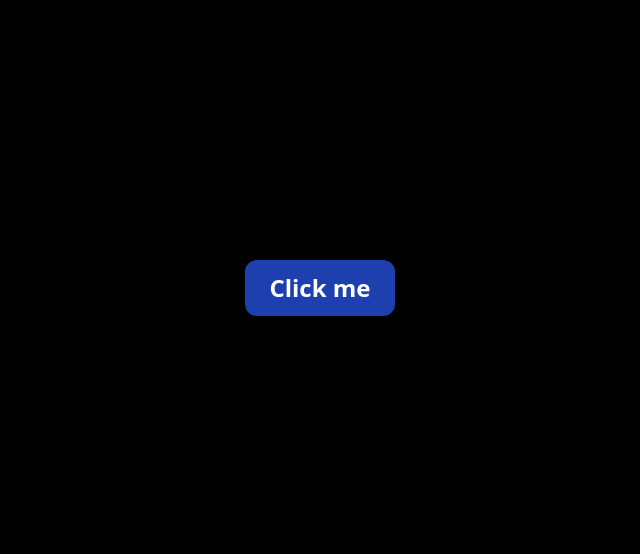
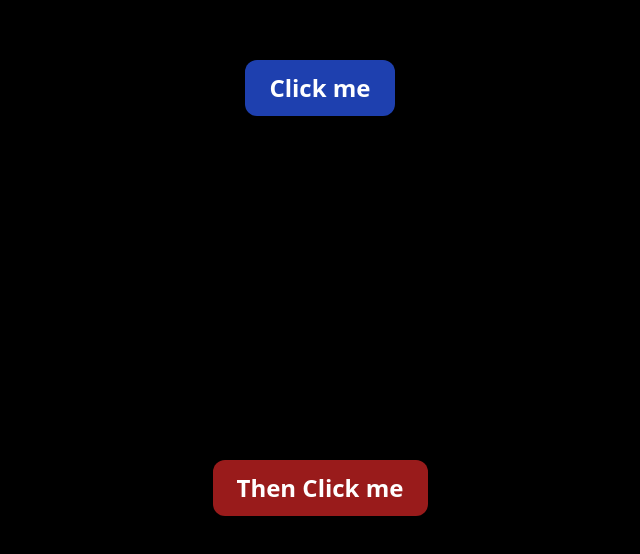
Before and after one commit to TerryFunggg/react-dialog-hook, a React (Create React App) app: page / in a window 1280 px wide. Shown: the part 112-666 px from the top of the page, without its empty margins (320-960 px from the left). Built offline with nearby package versions, Linux system fonts and the light colour scheme.

Commit message:
feat create component2 and style the app page

```diff
--- a/src/App.tsx
+++ b/src/App.tsx
@@ -1,11 +1,15 @@
 import React from "react";
 import { DialogProvider } from "./components/DialogContext";
 import Component1 from "./components/Component1";
+import Component2 from "./components/Component2";
 
 function App() {
   return (
     <DialogProvider>
-      <Component1 />
+      <div className="flex flex-col justify-around items-center h-screen m-auto">
+        <Component1 />
+        <Component2 />
+      </div>
     </DialogProvider>
   );
 }
--- a/src/components/Component1.tsx
+++ b/src/components/Component1.tsx
@@ -7,7 +7,6 @@ export default function Component1() {
   );
 
   return (
-    <div className="flex justify-center items-center h-screen m-auto">
     <button
       className="bg-blue-800 text-white py-3 px-6 text-2xl font-bold rounded-xl focus:outline-none hover:bg-blue-600 transition ease-out duration-500"
       onClick={() =>
@@ -22,6 +21,5 @@ export default function Component1() {
     >
       Click me
     </button>
-    </div>
   );
 }
--- /dev/null
+++ b/src/components/Component2.tsx
@@ -0,0 +1,25 @@
+import React, { useContext } from "react";
+import { DialogContext } from "./DialogContext";
+
+export default function Component2() {
+  const { dialogIsActive, handleDialog, dialogContent } = useContext(
+    DialogContext
+  );
+
+  return (
+    <button
+      className="bg-red-800 text-white py-3 px-6 text-2xl font-bold rounded-xl focus:outline-none hover:bg-red-600 transition ease-out duration-500"
+      onClick={() =>
+        handleDialog({
+          title: "Oh,Hi again",
+          description: "This message is came from component 2",
+          onOK: () => {
+            console.log("Nice to meet you");
+          },
+        })
+      }
+    >
+      Then Click me
+    </button>
+  );
+}
```
Lines whose indentation alone changed are shown as unchanged.
